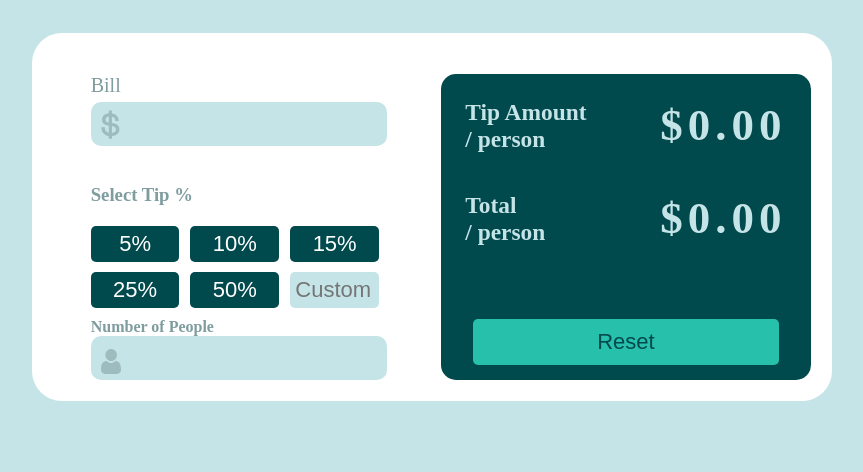
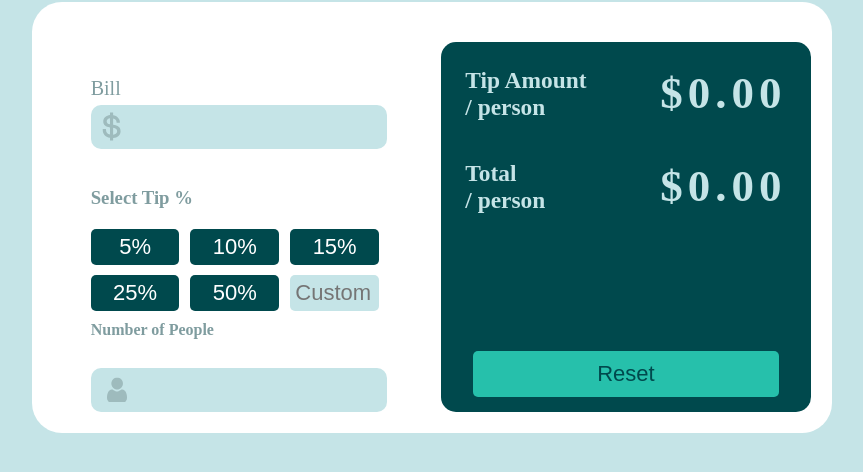
Before and after one commit to S-Core21/Tip-Calculator, a plain HTML site: page index.html in a window 1280 px wide. Shown: the part 246-718 px from the top of the page, without its empty margins (208-1071 px from the left). Drawn offline with Linux system fonts and the light colour scheme.

Commit message:
modified

```diff
--- a/index.html
+++ b/index.html
@@ -14,12 +14,12 @@
     <main>
       <div class="left-side">
         <section>
+          <img src="./images/icon-dollar.svg" alt="" id="dollar">
           <label for="bill" id="bill-label"> Bill </label>
-
           <input type="text" id="bill"/>
         </section>
         <small> Provide a valid dollar price </small>
-        <img src="./images/icon-dollar.svg" alt="" id="dollar">
+
         <section>
           <h3>Select Tip %</h3>
           <div>
@@ -40,8 +40,8 @@
           <span id="people">
             <h4>Number of People</h4>
             <small id="error"></small>
-            <img src="./images/icon-person.svg" alt="">
           </span>
+          <img src="./images/icon-person.svg" alt="" id="person">
           <input type="text" id="no" />
           <label for="no">.</label>
         </section>
--- a/main.css
+++ b/main.css
@@ -52,16 +52,15 @@ main {
   margin-bottom: 5px;
 }
 #dollar{
-    position: absolute;
+    /* position: absolute;
     left: 3rem;
-    top: 2.2rem;
+    top: 2.2rem; */
+    transform: translateY(4.3rem) translateX(.7rem);
     width: 20px;
 }
-#people img{
+#person{
     width: 20px;
-    position: absolute;
-    top: 17.2rem;
-    left: 3rem;
+    transform: translateY(2.4rem) translateX(1rem);
 }
 :placeholder-shown {
   text-align: start;
@@ -153,7 +152,7 @@ small {
   width: auto;
 }
 
-@media only screen and (max-width:420px){
+@media only screen and (max-width:627px){
     body{
         display: block;
         margin: auto;
@@ -178,9 +177,9 @@ small {
  .left-side{
     width: 100%;
  }
- #people img{
+ /* #people img{
   left: 2rem;
- }
+ } */
  #dollar{
   left: 2rem;
  }
--- a/script.js
+++ b/script.js
@@ -9,7 +9,7 @@ let errorOne = document.querySelector("small");
 let tipAmt = document.querySelector("#tipAmount");
 let total = document.querySelector("#total");
 let reset = document.querySelector('#reset')
-let percent1 = 0.005;
+let percent1 = 0.05;
 percent2 = 0.1;
 percent3 = 0.15;
 percent4 = 0.25;
```
